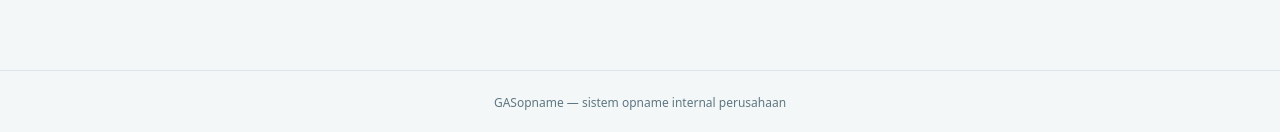
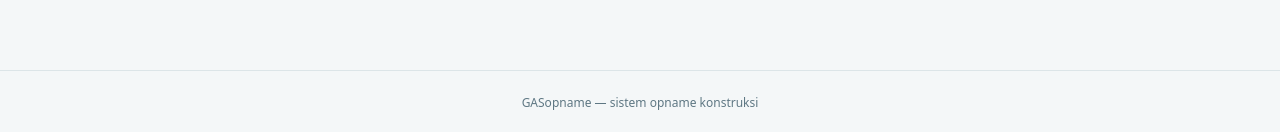
Before and after one commit to EnamTiga/gasopname, a React (Vite) app in the folder app/: page / in a window 1280 px wide. Shown: the part 1378-1510 px from the top of the page. Built offline with nearby package versions, Linux system fonts and the light colour scheme.

Commit message:
copy: badge landing cukup Sistem opname konstruksi

```diff
--- a/app/src/pages/landing.tsx
+++ b/app/src/pages/landing.tsx
@@ -114,7 +114,7 @@
         <section className="grid grid-cols-1 items-center gap-10 py-10 sm:py-16 lg:grid-cols-2 lg:gap-14">
           <div>
             <p className={`mb-4 inline-flex items-center gap-1.5 rounded-full border border-rule bg-sheet px-4 py-1.5 text-xs font-semibold text-survey ${anim(0)}`}>
-              <HardHat className="h-3.5 w-3.5" aria-hidden /> Sistem internal perusahaan
+              <HardHat className="h-3.5 w-3.5" aria-hidden /> Sistem opname konstruksi
             </p>
             <h1 className={`text-3xl font-bold leading-tight tracking-tight text-pretty sm:text-4xl lg:text-[2.6rem] ${anim(1)}`}>
               Opname mingguan proyek konstruksi, akhirnya tidak pakai spreadsheet lagi
@@ -164,7 +164,7 @@
       </main>
 
       <footer className="relative border-t border-rule py-6 text-center text-xs text-ink-soft">
-        GASopname — sistem opname internal perusahaan
+        GASopname — sistem opname konstruksi
       </footer>
     </div>
   );
```
